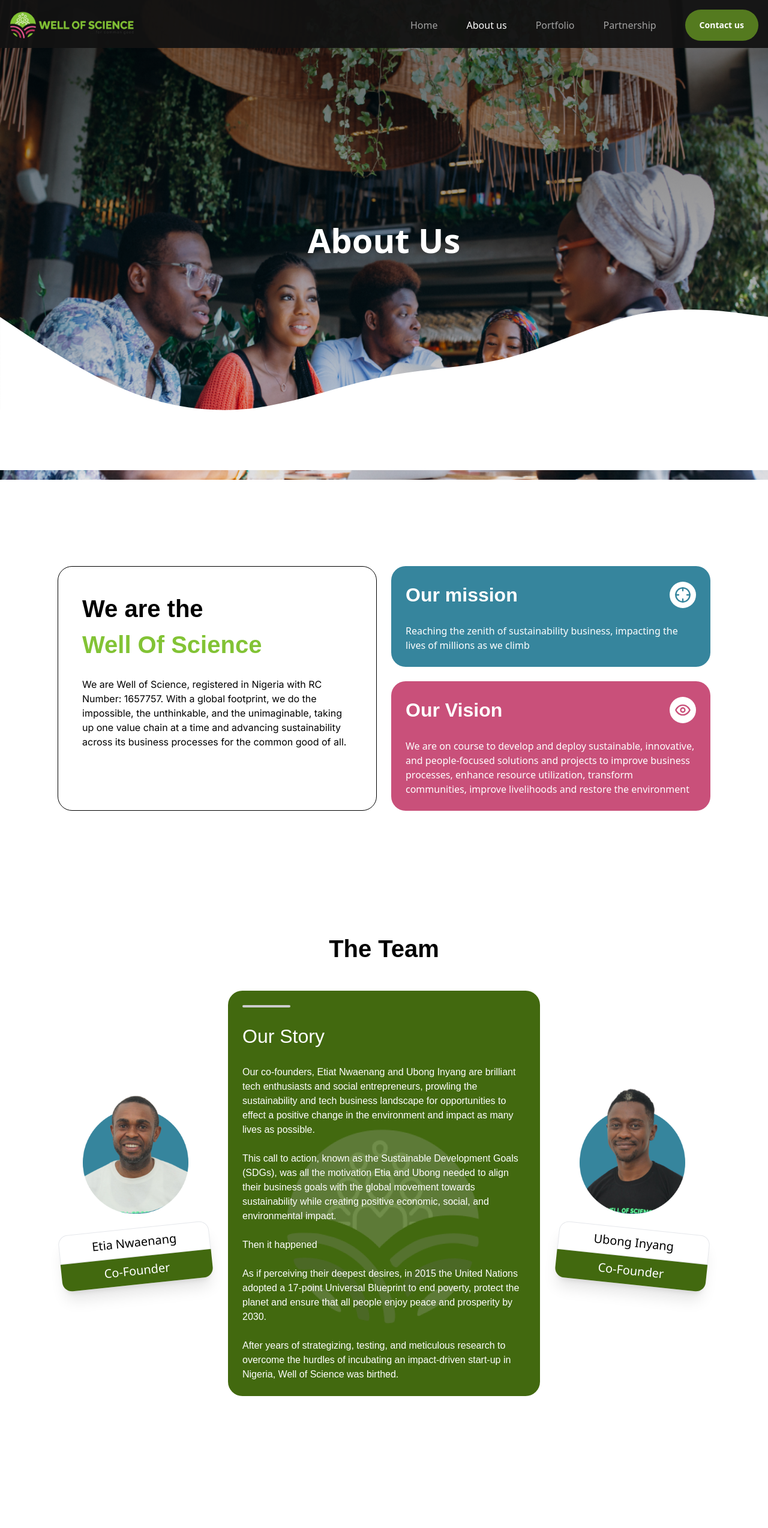
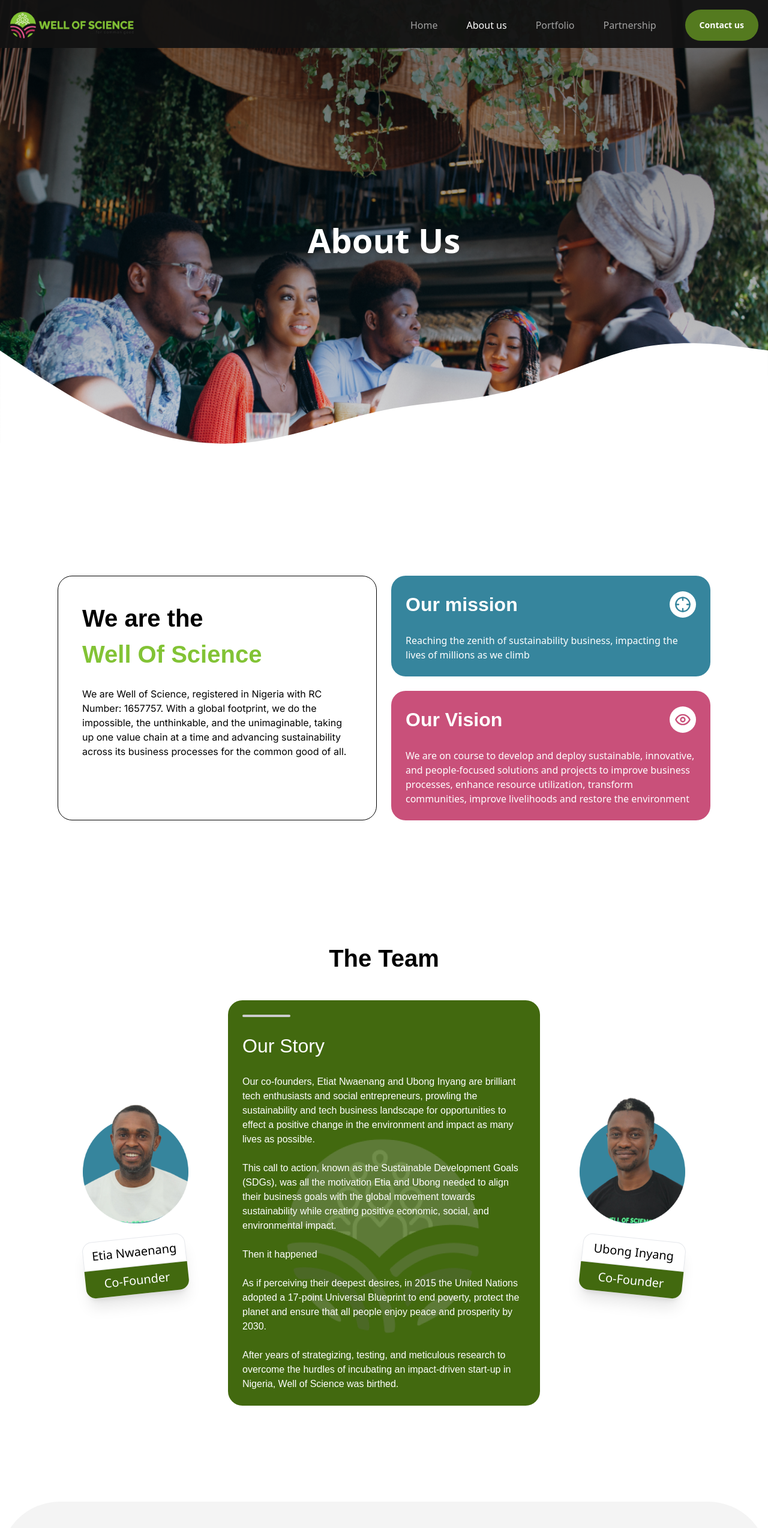
Before and after one commit to Abasifreke100/new-well-of-science, a React (Vite) app: page /about in a window 1280 px wide. Shown: the top 2548 px of the page at 60% size. Built offline with nearby package versions, Linux system fonts and the light colour scheme; a web font is replaced by a local one.

Commit message:
About done, now responsive.

```diff
--- a/src/components/ui/Aboutmain.jsx
+++ b/src/components/ui/Aboutmain.jsx
@@ -1,23 +1,14 @@
 import React from 'react'
-import wave from '../../../public/images/wave.svg'
 
 const Aboutmain = () => {
   return (
-    <>
-    <div className={`text-white text-[56px] text-gen_sans font-semibold bg-[url('../../../public/images/grpphoto.png')] bg-center bg-cover bg-no-repeat h-screen grid place-content-center -mt-20 `}>
-        About Us
+    <div className={`text-white text-[56px] text-gen_sans font-semibold bg-[url('../../../public/images/grpphoto.png')] bg-left-bottom md:bg-center bg-cover bg-no-repeat  grid place-content-center -mt-20 h-[400px] sm:h-[500px] md:h-[800px] relative `}>
+        <h1>About Us</h1>
+
+      <div className=' absolute h-auto w-[100%] bottom-0 md:-bottom-10  '>
+        <svg xmlns="http://www.w3.org/2000/svg" viewBox="0 0 1440 320"><path fill="#fff" fill-opacity="1" d="M0,32L40,58.7C80,85,160,139,240,170.7C320,203,400,213,480,202.7C560,192,640,160,720,144C800,128,880,128,960,106.7C1040,85,1120,43,1200,26.7C1280,11,1360,21,1400,26.7L1440,32L1440,320L1400,320C1360,320,1280,320,1200,320C1120,320,1040,320,960,320C880,320,800,320,720,320C640,320,560,320,480,320C400,320,320,320,240,320C160,320,80,320,40,320L0,320Z"></path></svg>
+      </div>
     </div>
-    {/* <svg xmlns="http://www.w3.org/2000/svg" viewBox="0 0 1440 320"><path fill="#000" fill-opacity="1" d="M0,0L80,16C160,32,320,64,480,101.3C640,139,800,181,960,186.7C1120,192,1280,160,1360,144L1440,128L1440,320L1360,320C1280,320,1120,320,960,320C800,320,640,320,480,320C320,320,160,320,80
-    ,320L0,320Z"></path></svg> */}
-    {/* <svg xmlns="http://www.w3.org/2000/svg" viewBox="0 0 1440 320"><path fill="#0099ff" fill-opacity="1" d="M0,32L40,37.3C80,43,160,53,240,80C320,107,400,149,480,149.3C560,149,640,107,720,96C800,85,880,107,960,138.7C1040,171,1120,213,1200,229.3C1280,245,1360,235,1400,229.3L1440,224L1440,0L1400,0C1360,0,1280,0,1200,0C1120,0,1040,0,960,0C880,0,800,0,720,0C640,0,560,0,480,0C400,0,320,0,240,0C160,0,80,0,40,0L0,0Z"></path></svg> */}
-    <div className='-mt-[300px]'>
-    <svg xmlns="http://www.w3.org/2000/svg" viewBox="0 0 1440 320"><path fill="#fff" fill-opacity="1" d="M0,32L40,58.7C80,85,160,139,240,170.7C320,203,400,213,480,202.7C560,192,640,160,720,144C800,128,880,128,960,106.7C1040,85,1120,43,1200,26.7C1280,11,1360,21,1400,26.7L1440,32L1440,320L1400,320C1360,320,1280,320,1200,320C1120,320,1040,320,960,320C880,320,800,320,720,320C640,320,560,320,480,320C400,320,320,320,240,320C160,320,80,320,40,320L0,320Z"></path></svg>
-        {/* <svg xmlns="http://www.w3.org/2000/svg" viewBox="0 0 1440 320"><path fill="#fff" fill-opacity="1" d="M0,0L40,53.3C80,107,160,213,240,266.7C320,320,400,320,480,309.3C560,299,640,277,720,266.7C800,256,880,256,960,266.7C1040,277,1120,299,1200,288C1280,277,1360,235,1400,213.3L1440,192L1440,320L1400,320C1360,320,1280,320,1200,320C1120,320,1040,320,960,320C880,320,800,320,720,320C640,320,560,320,480,320C400,320,320,320,240,320C160,320,80,320,40,320L0,320Z"></path></svg> */}
-        {/* <svg xmlns="http://www.w3.org/2000/svg" viewBox="0 0 1440 320"><path fill="#fff" fill-opacity="1" d="M0,32L40,37.3C80,43,160,53,240,80C320,107,400,149,480,149.3C560,149,640,107,720,96C800,85,880,107,960,138.7C1040,171,1120,213,1200,229.3C1280,245,1360,235,1400,229.3L1440,224L1440,320L1400,320C1360,320,1280,320,1200,320C1120,320,1040,320,960,320C880,320,800,320,720,320C640,320,560,320,480,320C400,320,320,320,240,320C160,320,80,320,40,320L0,320Z"></path></svg> */}
-    </div>
-
-
-    </>
   )
 }
 
--- a/src/components/ui/Quote.jsx
+++ b/src/components/ui/Quote.jsx
@@ -15,7 +15,7 @@
             }}
             transition={{
                 duration:0.5,
-            }} className='py-36 px-48 rounded-[100px] bg-[#3D3D3D] mb-9 text-white text-center text-[20px] md:text-[24px] sm:text-[32px]  flex flex-col justify-center items-center relative  '>
+            }} className=' py-20 md:py-36 px-10 md:px-48 rounded-[100px] bg-[#3D3D3D] mb-9 text-white text-center text-[20px] md:text-[24px] sm:text-[32px]  flex flex-col justify-center items-center relative  '>
             <svg className='absolute top-0 right-0 ' xmlns="http://www.w3.org/2000/svg" width="445" height="175" viewBox="0 0 445 175" fill="none">
               <path opacity="0.3" d="M1.00117 -97.6409C56.6469 -99.4251 181.886 -89.4146 237.676 -35.099C307.413 32.7954 489.76 178.42 597.829 172.549" stroke="#DFE4D9" stroke-width="4"/>
             </svg>
@@ -30,13 +30,15 @@
                 }}
                 transition={{
                     duration:0.4,
-                }}>
+                }}
+                className='font-inter text-[14px] md:text-[28px]'
+                >
                     “ We pride ourselves on taking a 360-view of every issue before attempting to tackle it. In this short period of existence, we have leveraged sustainability as a competitive advantage, embedding it as a core value that informs every aspect of our business operations. ”
             </motion.p>
 
             <div className='flex flex-col content-center my-5 mt-10 '>
                 <img src={logocolor} alt="" className='w-[30%] self-center ' />
-                <h3 className='capitalize text-center '>The Well Of science</h3>
+                <h3 className='capitalize text-center text-sm md:text-base '>The Well Of science</h3>
             </div>
             <svg className='absolute left-0 bottom-0' xmlns="http://www.w3.org/2000/svg" width="454" height="153" viewBox="0 0 454 153" fill="none">
                 <path opacity="0.3" d="M-70.9996 2.54511C-16.285 12.8378 103.825 49.6971 146.548 114.793C199.951 196.163 346.488 377.777 453.268 395.417" stroke="#DFE4D9" stroke-width="4"/>
--- a/src/components/ui/Team.jsx
+++ b/src/components/ui/Team.jsx
@@ -96,7 +96,7 @@
 
         </div>
     </SectionPadding>
-    <div className='grid grid-cols-3 gap-10 my-60  bg-[#F4F4F4] px-4 md:px-24 py-10 rounded-[100px]  '>
+    <div className='grid grid-cols-1 md:grid-cols-3 gap-10 my-40 bg-[#F4F4F4] px-4 md:px-24 py-10 rounded-[100px]  '>
         {
             teamMembers.map(({name, img, role, roleBg, rotate }) => {
                 return(
--- a/src/components/ui/TeamNamePic.jsx
+++ b/src/components/ui/TeamNamePic.jsx
@@ -2,9 +2,9 @@
 
 const TeamNamePic = ({name, role, rotate, img, roleBg }) => {
   return (
-    <div className='flex flex-col justify-center mx-10 md:mx-0 '>
+    <div className='flex flex-col justify-center md:mx-10 '>
         <img src={img} alt="" className='w-44 self-center ' />
-        <div className={`bg-white  rounded-2xl text-center text-[20px] shadow-xl justify-center mx-1 my-6 ${rotate} `}>
+        <div className={`bg-white rounded-2xl text-center text-[20px] shadow-xl justify-center mx-1 my-6 ${rotate} `}>
             <h4 className='border-[1px] rounded-t-2xl p-2 '>{name}</h4>
             <h4 className={`bg-green_four rounded-b-2xl p-2 text-white `}>{role}</h4>
         </div>
```
Also changed, not shown: src/config/team.js (+4 -4 lines).
